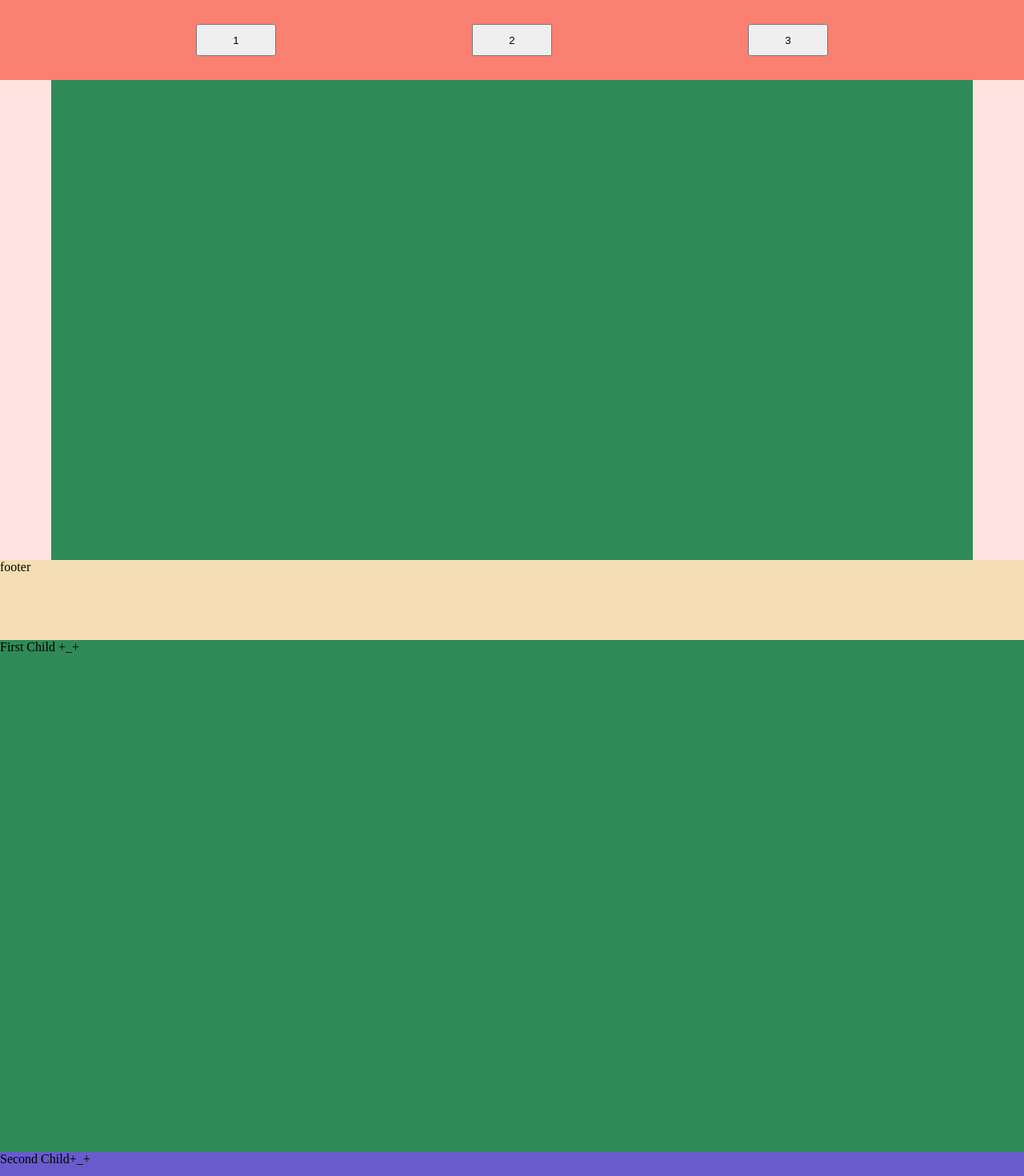
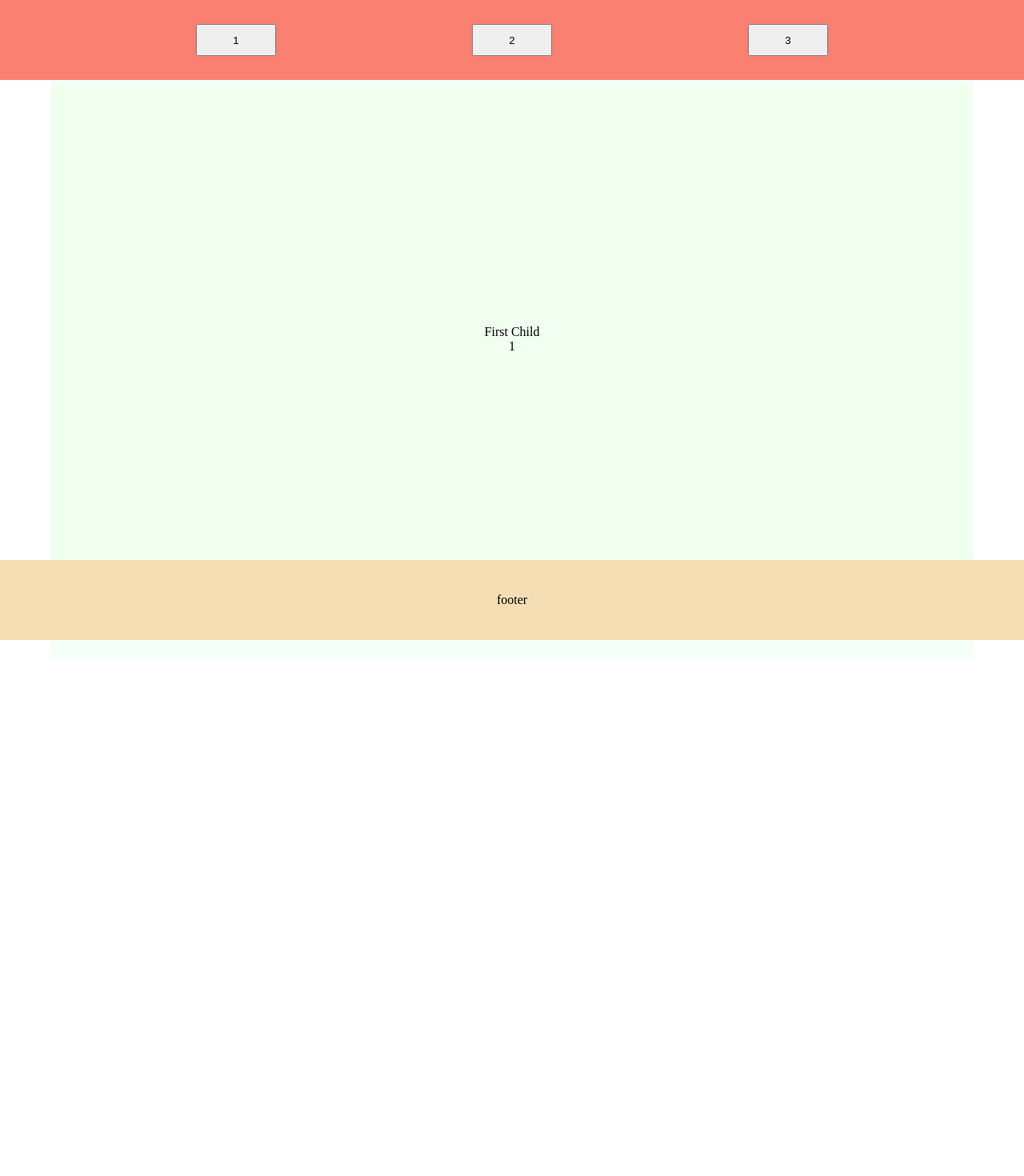
Before and after one commit to ryuwisdom/vue_crush, a Vue app: page / in a window 1280 px wide. Shown: the top 1470 px of the page at 80% size. After the commit the page ends 824 px from the top, so only its background shows below. Built offline with nearby package versions, Linux system fonts and the light colour scheme.

Commit message:
add slot and emit

```diff
--- a/src/App.vue
+++ b/src/App.vue
@@ -1,35 +1,31 @@
 <template>
   <div class="app-container">
-    <default-layout></default-layout>
-    <first-child></first-child>
-    <second-child></second-child>
-    <third-child></third-child>
+    <default-layout @button="changedButton"></default-layout>
   </div>
 </template>
 
 <script>
-import DefaultLayout from "@/layout/DefaultLayout";
-import FirstChild from "@/components/FirstChild";
-import SecondChild from "@/components/SecondChild";
-import ThirdChild from "@/components/ThirdChild";
+import DefaultLayout from '@/layout/DefaultLayout';
+
+let tab = 'FirstChild';
 
 export default {
   components: {
     DefaultLayout,
-    FirstChild,
-    SecondChild,
-    ThirdChild
   },
   computed: {
     childComponents() {
-      let tab = 'FirstChild'
-      if (this.currentTab === 2) tab = 'SecondChild'
-      if (this.currentTab === 3) tab = 'ThirdChild'
-      return tab
-    }
+      if (this.currentTab === 2) tab = 'SecondChild';
+      if (this.currentTab === 3) tab = 'ThirdChild';
+      return tab;
+    },
   },
-}
-
+  methods: {
+    changedButton(currentTab) {
+      tab = currentTab;
+    },
+  },
+};
 </script>
 
 <style>
@@ -39,14 +35,11 @@ export default {
 }
 
 .app-container {
-  background-color: mistyrose;
+  background-color: white;
 }
 </style>
 
-
-// 요구사항
-
-// 부모컴포넌트는 app.vue
-// 0. default layout에서 first, second, third component 제어
-// 1. header의 버튼 클릭에 대한 변경사항 부모컴포넌트에 알려줌
-// 2. 부모컴포넌트는 위 변경사항에 대한 결과를 받아 렌더(클릭했을때 각 first, second, third component 렌더)
+// 요구사항 // 부모컴포넌트는 app.vue // 0. default layout에서 first, second,
+third component 제어 slot // 1. header의 버튼 클릭에 대한 변경사항
+부모컴포넌트에 알려줌 // 2. 부모컴포넌트는 위 변경사항에 대한 결과를 받아
+렌더(클릭했을때 각 first, second, third component 렌더)
--- a/src/components/FirstChild.vue
+++ b/src/components/FirstChild.vue
@@ -1,18 +1,20 @@
 <template>
   <div class="first-container">
-    <slot>
-    <p>First Child +_+</p>
-  </slot>
+    <p>First Child</p>
+    <slot></slot>
   </div>
 </template>
 <script>
-export default {
-}
+export default {};
 </script>
 <style>
 .first-container {
   width: 100%;
   height: 80vh;
-  background-color: seagreen;
+  display: flex;
+  flex-direction: column;
+  justify-content: center;
+  align-items: center;
+  background-color: honeydew;
 }
 </style>
--- a/src/components/SecondChild.vue
+++ b/src/components/SecondChild.vue
@@ -1,19 +1,20 @@
 <template>
   <div class="second-container">
-
-    <slot>
-      <p>Second Child+_+</p>
-    </slot>
+    <p>Second Child</p>
+    <slot></slot>
   </div>
 </template>
 <script>
-export default {
-}
+export default {};
 </script>
 <style>
 .second-container {
   width: 100%;
   height: 80vh;
-  background-color: slateblue;
+  display: flex;
+  flex-direction: column;
+  justify-content: center;
+  align-items: center;
+  background-color: paleturquoise;
 }
 </style>
--- a/src/components/ThirdChild.vue
+++ b/src/components/ThirdChild.vue
@@ -5,13 +5,16 @@
   </div>
 </template>
 <script>
-export default {
-}
+export default {};
 </script>
 <style>
 .third-container {
   width: 100%;
   height: 80vh;
-  background-color: antiquewhite;
+  display: flex;
+  flex-direction: column;
+  justify-content: center;
+  align-items: center;
+  background-color: thistle;
 }
 </style>
--- a/src/layout/DefaultLayout.vue
+++ b/src/layout/DefaultLayout.vue
@@ -2,11 +2,20 @@
   <div class="app-container">
     <header class="header">
       <div class="button-container">
-        <button class="btn" v-for="btn in tabButtons" :key="btn" @click="click(btn)">{{ btn }}</button>
+        <button
+          class="btn"
+          v-for="btn in tabButtons"
+          :key="btn"
+          @click="click(btn)"
+        >
+          {{ btn }}
+        </button>
       </div>
     </header>
     <div class="main-container">
-      <component :is="childComponents"></component>
+      <component :is="childComponents">
+        <p>{{ currentTab }}</p>
+      </component>
     </div>
     <footer class="footer">footer</footer>
   </div>
@@ -15,32 +24,32 @@
 <script>
 export default {
   components: {
-    'FirstChild': () => import("@/components/FirstChild"),
-    'SecondChild': () => import('@/components/SecondChild'),
-    'ThirdChild': () => import('@/components/ThirdChild')
+    FirstChild: () => import('@/components/FirstChild'),
+    SecondChild: () => import('@/components/SecondChild'),
+    ThirdChild: () => import('@/components/ThirdChild'),
   },
   data() {
     return {
       currentTab: 1,
-      tabButtons: [1, 2, 3]
-    }
+      tabButtons: [1, 2, 3],
+    };
   },
   computed: {
     childComponents() {
-      let tab = 'FirstChild'
-      if (this.currentTab === 2) tab = 'SecondChild'
-      if (this.currentTab === 3) tab = 'ThirdChild'
-      return tab
-    }
+      let tab = 'FirstChild';
+      if (this.currentTab === 2) tab = 'SecondChild';
+      if (this.currentTab === 3) tab = 'ThirdChild';
+      return tab;
+    },
   },
   methods: {
     click(btn) {
-      console.log(btn)
-      return this.currentTab = btn
-    }
-  }
-}
-
+      console.log(btn);
+      this.currentTab = btn;
+      this.$emit('button', this.currentTab);
+    },
+  },
+};
 </script>
 
 <style>
@@ -66,6 +75,7 @@ export default {
 }
 
 .main-container {
+  padding-top: 24px;
   height: 100vh;
   width: 90%;
   background-color: mintcream;
@@ -93,4 +103,10 @@ export default {
   bottom: 0;
   background-color: wheat;
 }
+
+footer {
+  display: flex;
+  justify-content: center;
+  align-items: center;
+}
 </style>
```
Also changed, not shown: 1 other file (tests, documents, lock files or other folders).
